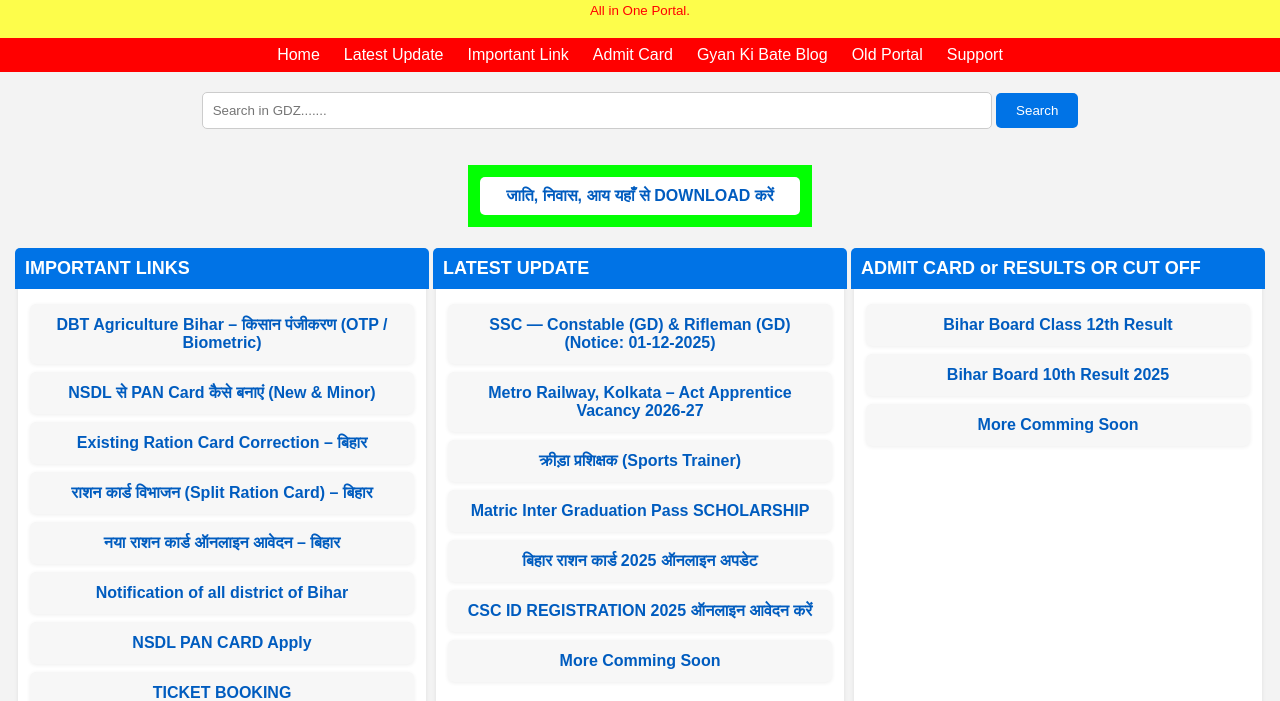
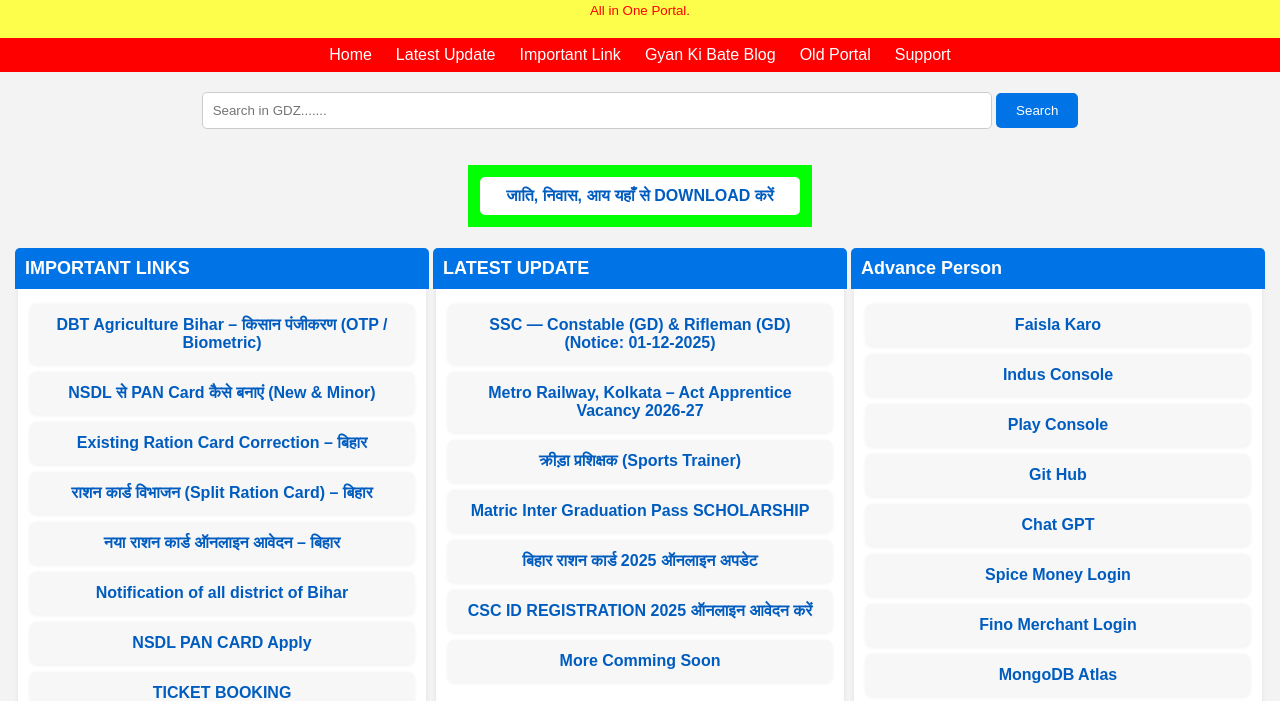
Before and after one commit to GULSHANDIGITALZONE/-, a plain HTML site: page index.html in a window 1280 px wide. Shown: the part 97-798 px from the top of the page. Drawn offline with Linux system fonts and the light colour scheme.

Commit message:
Remove Admit Card section from index.html
Removed the Admit Card section and its links from the navigation.

```diff
--- a/index.html
+++ b/index.html
@@ -91,7 +91,6 @@
       <a href="#Home">Home</a>
     <a href="#Latest_Update">Latest Update</a>
     <a href="#IMPORTANT_LINK">Important Link</a>
-    <a href="#ADMIT-CARD">Admit Card</a>
     <a href="https://gyankibate6.blogspot.com/">Gyan Ki Bate Blog</a>
     <a href="https://gulshandigitalzone.github.io/GDZ/">Old Portal</a>
     <a href="#footer">Support</a>
@@ -325,21 +324,7 @@ function gotoNextHighlight() {
 
     </div>
 
-    <div id="ADMIT-CARD" class="box">
-   <h2>ADMIT CARD or RESULTS OR CUT OFF</h2>
-        <div class="important-link-box">
-        <a href="https://interbiharboard.com/">Bihar Board Class 12th Result</a>
-       </div>
-        <div class="important-link-box">
-        <a href="https://www.matricresult2025.com/">Bihar Board 10th Result 2025</a>
-      </div>
 
-
-        <div class="important-link-box">
-        <a href="#">More Comming Soon</a>
-      </div>
-
-    </div>
 <div id="Advance_Person" class="box">
    <h2>Advance Person</h2>
   <div class="important-link-box">
```
